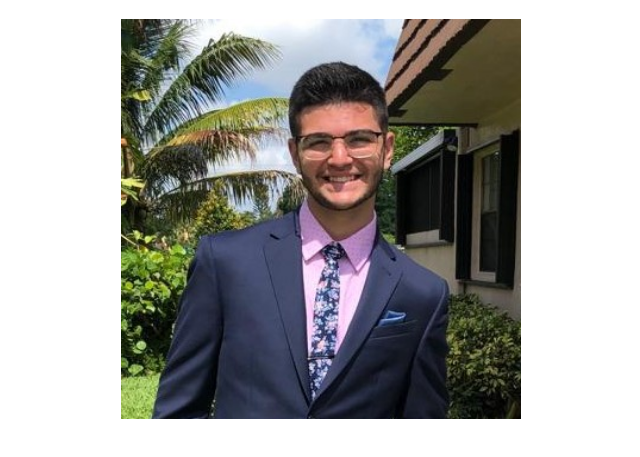
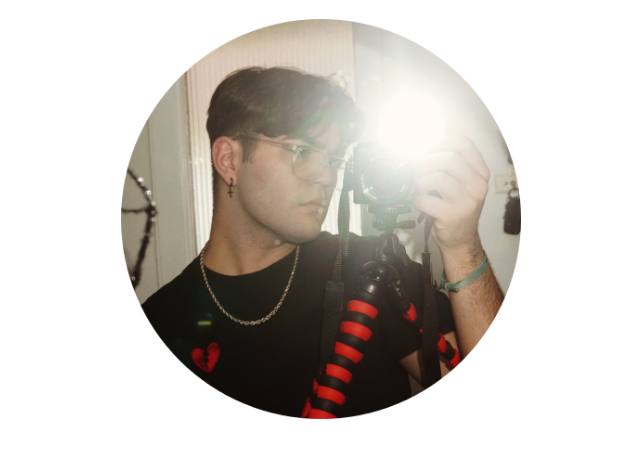
Before and after one commit to diegoarivada/website, a plain HTML site: page index.html in a window 1280 px wide. Shown: the part 61-518 px from the top of the page, without its empty margins (319-959 px from the left). Drawn offline with Linux system fonts and the light colour scheme.

Commit message:
edit pic

```diff
--- a/index.html
+++ b/index.html
@@ -10,7 +10,7 @@
 
 <body>
     <center> <h1>Diego A Rivada</h1></center>
-    <center><img src="prof.png" alt="centered image" height="400" width="400"> </center>
+    <center><img src="profileRound.png" alt="centered image" height="400" width="400"> </center>
 </body>
 
 </html>
```
Also changed, not shown: prof.png (deleted), profileRound.png (added).
